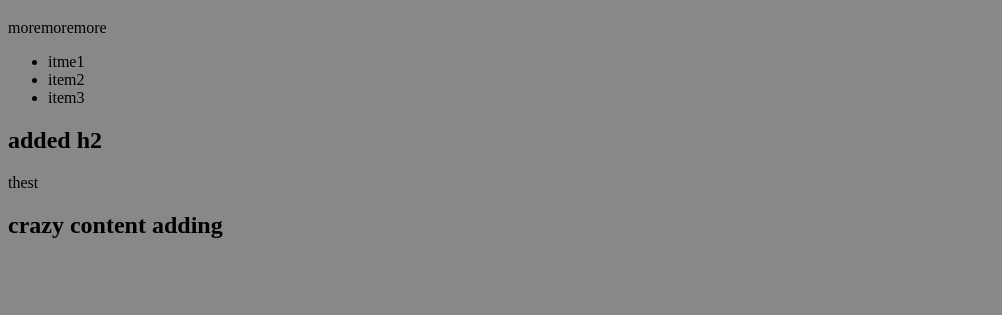
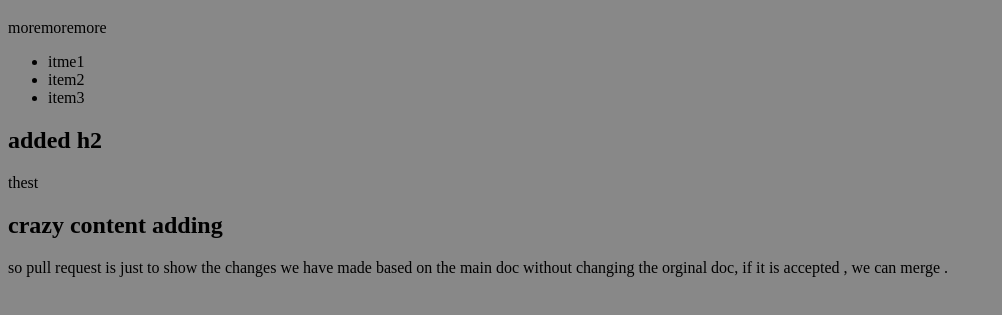
Before and after one commit to pandaqr/Learn-Github, a plain HTML site: page index.html in a window 1280 px wide. Shown: the part 61-376 px from the top of the page, without its empty margins (0-1002 px from the left). Drawn offline with Linux system fonts and the light colour scheme.

Commit message:
added explain of pull request

```diff
--- a/index.html
+++ b/index.html
@@ -21,6 +21,7 @@
    <h2> added h2 </h2>
    <p>thest</p>
    <h2>crazy content adding</h2>
+   <p>so pull request is just to show the changes we have made based on the main doc without changing the orginal doc,  if it is accepted , we can merge . </p>
 
 
 
```
